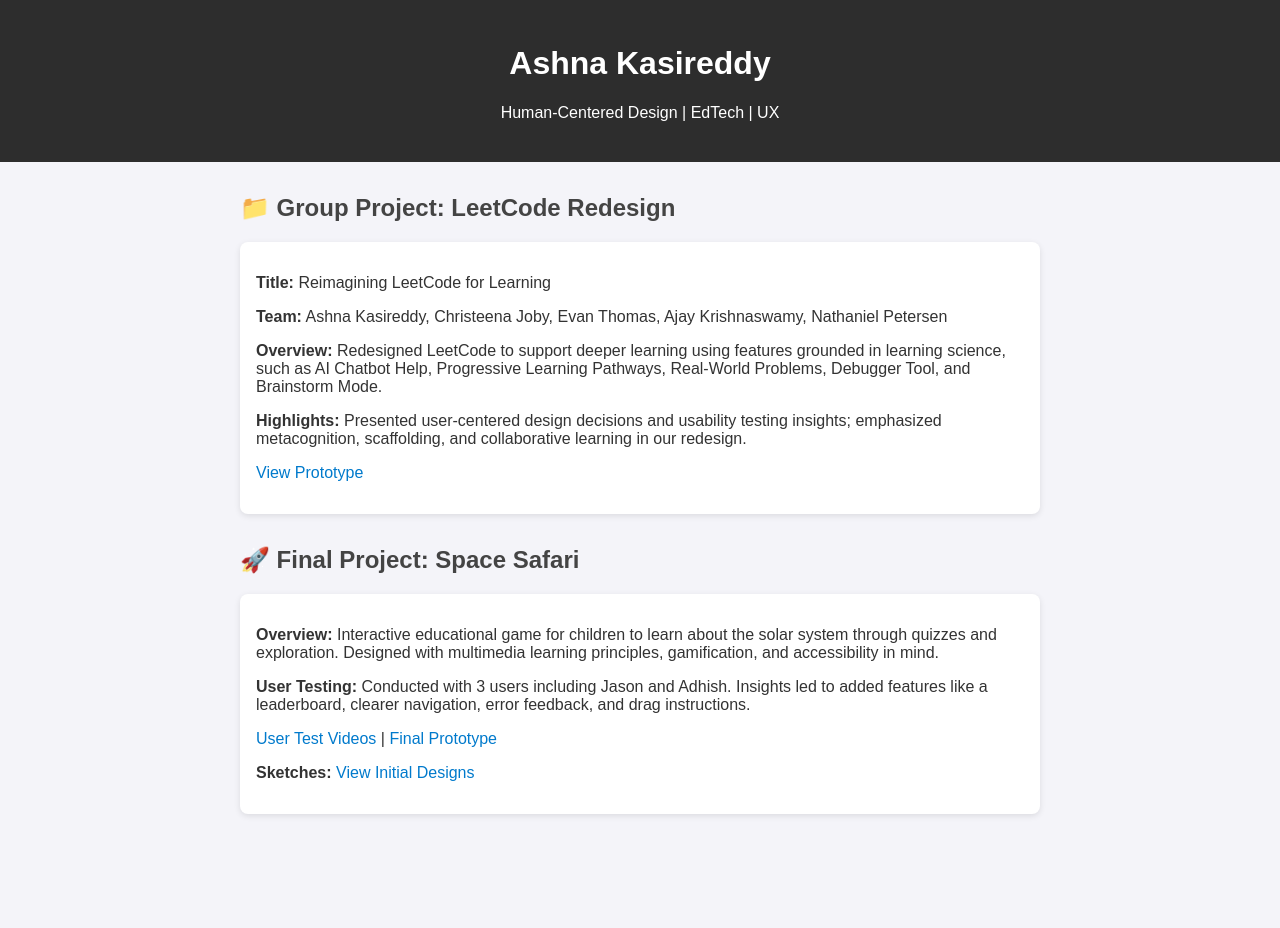
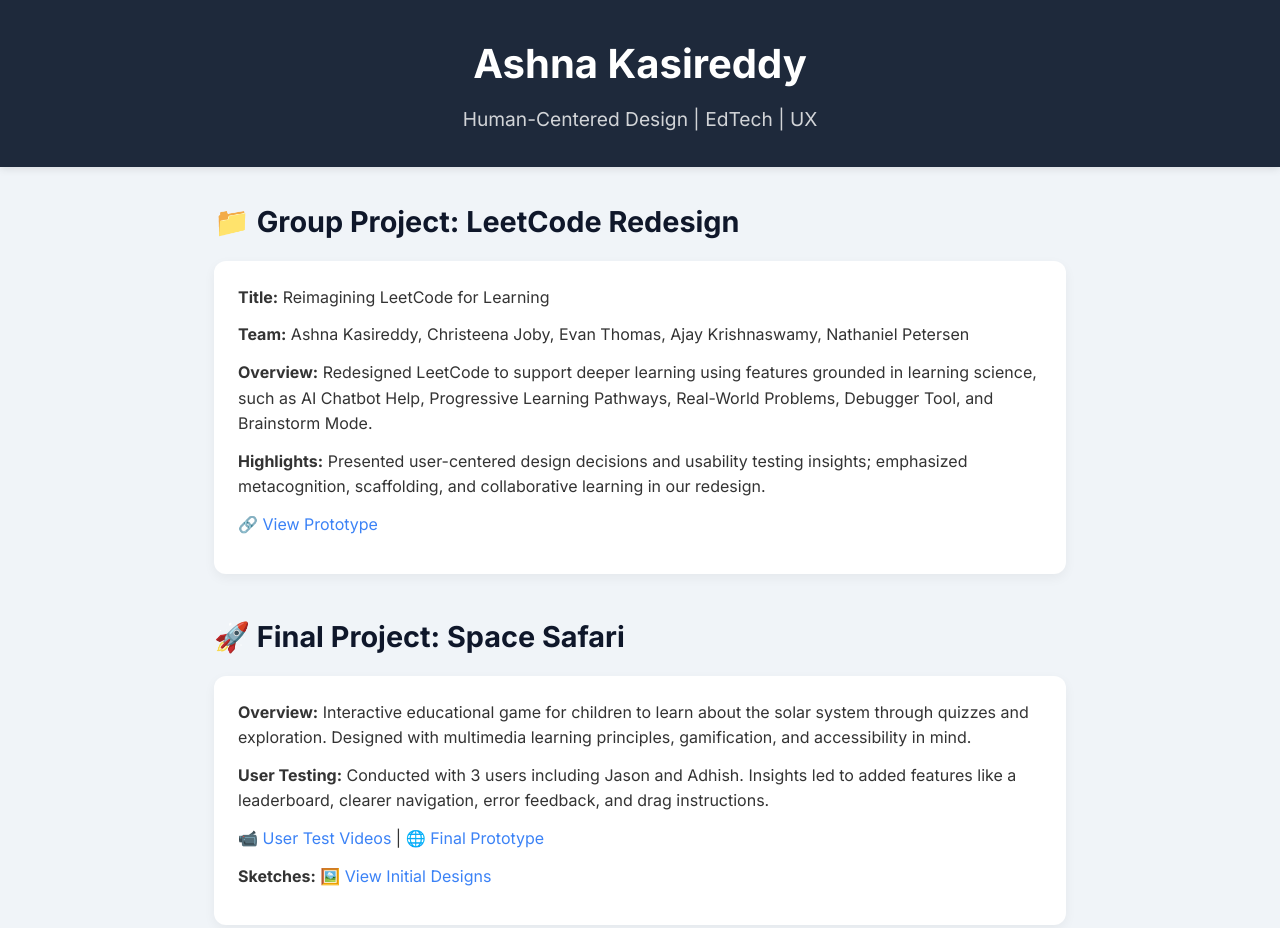
Before and after one commit to ashnakas/portfolio, a plain HTML site: page index.html in a window 1280 px wide. Before the commit the page ends 846 px from the top, so only its background shows below. Drawn offline with Linux system fonts and the light colour scheme.

Commit message:
Update index.html

```diff
--- a/index.html
+++ b/index.html
@@ -4,42 +4,65 @@
   <meta charset="UTF-8" />
   <meta name="viewport" content="width=device-width, initial-scale=1.0" />
   <title>Ashna Kasireddy | Design Portfolio</title>
+  <link href="https://fonts.googleapis.com/css2?family=Inter:wght@400;600;700&display=swap" rel="stylesheet">
   <style>
-    body {
-      font-family: Arial, sans-serif;
-      background-color: #f4f4f9;
+    * {
+      box-sizing: border-box;
       margin: 0;
       padding: 0;
+    }
+    body {
+      font-family: 'Inter', sans-serif;
+      background-color: #f0f4f8;
       color: #333;
+      line-height: 1.6;
     }
     header {
-      background-color: #2d2d2d;
+      background-color: #1e293b;
       color: white;
-      padding: 1.5rem;
+      padding: 2rem;
       text-align: center;
+      box-shadow: 0 2px 8px rgba(0, 0, 0, 0.1);
+    }
+    header h1 {
+      font-size: 2.5rem;
+    }
+    header p {
+      font-size: 1.2rem;
+      margin-top: 0.5rem;
+      opacity: 0.8;
     }
     section {
-      max-width: 800px;
+      max-width: 900px;
       margin: 2rem auto;
-      padding: 0 1rem;
+      padding: 0 1.5rem;
     }
     h2 {
-      color: #444;
-      margin-top: 2rem;
+      font-size: 1.8rem;
+      color: #0f172a;
+      margin-bottom: 1rem;
+    }
+    .project {
+      background: white;
+      padding: 1.5rem;
+      border-radius: 12px;
+      box-shadow: 0 4px 12px rgba(0, 0, 0, 0.05);
+      margin-bottom: 2.5rem;
+      transition: transform 0.2s;
+    }
+    .project:hover {
+      transform: translateY(-5px);
+    }
+    .project p {
+      margin-bottom: 0.75rem;
     }
     a {
-      color: #007acc;
+      color: #3b82f6;
       text-decoration: none;
+      font-weight: 500;
     }
     a:hover {
       text-decoration: underline;
-    }
-    .project {
-      background: white;
-      padding: 1rem;
-      border-radius: 8px;
-      box-shadow: 0 2px 6px rgba(0, 0, 0, 0.1);
-      margin-bottom: 2rem;
     }
   </style>
 </head>
@@ -56,15 +79,15 @@
       <p><strong>Team:</strong> Ashna Kasireddy, Christeena Joby, Evan Thomas, Ajay Krishnaswamy, Nathaniel Petersen</p>
       <p><strong>Overview:</strong> Redesigned LeetCode to support deeper learning using features grounded in learning science, such as AI Chatbot Help, Progressive Learning Pathways, Real-World Problems, Debugger Tool, and Brainstorm Mode.</p>
       <p><strong>Highlights:</strong> Presented user-centered design decisions and usability testing insights; emphasized metacognition, scaffolding, and collaborative learning in our redesign.</p>
-      <p><a href="[Insert link to presentation or prototype]" target="_blank">View Prototype</a></p>
+      <p><a href="[Insert link to presentation or prototype]" target="_blank">🔗 View Prototype</a></p>
     </div>
 
     <h2>🚀 Final Project: Space Safari</h2>
     <div class="project">
       <p><strong>Overview:</strong> Interactive educational game for children to learn about the solar system through quizzes and exploration. Designed with multimedia learning principles, gamification, and accessibility in mind.</p>
       <p><strong>User Testing:</strong> Conducted with 3 users including Jason and Adhish. Insights led to added features like a leaderboard, clearer navigation, error feedback, and drag instructions.</p>
-      <p><a href="[Insert user test video link]" target="_blank">User Test Videos</a> | <a href="[Insert final prototype link]" target="_blank">Final Prototype</a></p>
-      <p><strong>Sketches:</strong> <a href="[Insert sketches link or images]" target="_blank">View Initial Designs</a></p>
+      <p><a href="[Insert user test video link]" target="_blank">📹 User Test Videos</a> | <a href="[Insert final prototype link]" target="_blank">🌐 Final Prototype</a></p>
+      <p><strong>Sketches:</strong> <a href="[Insert sketches link or images]" target="_blank">🖼️ View Initial Designs</a></p>
     </div>
   </section>
 </body>
```
